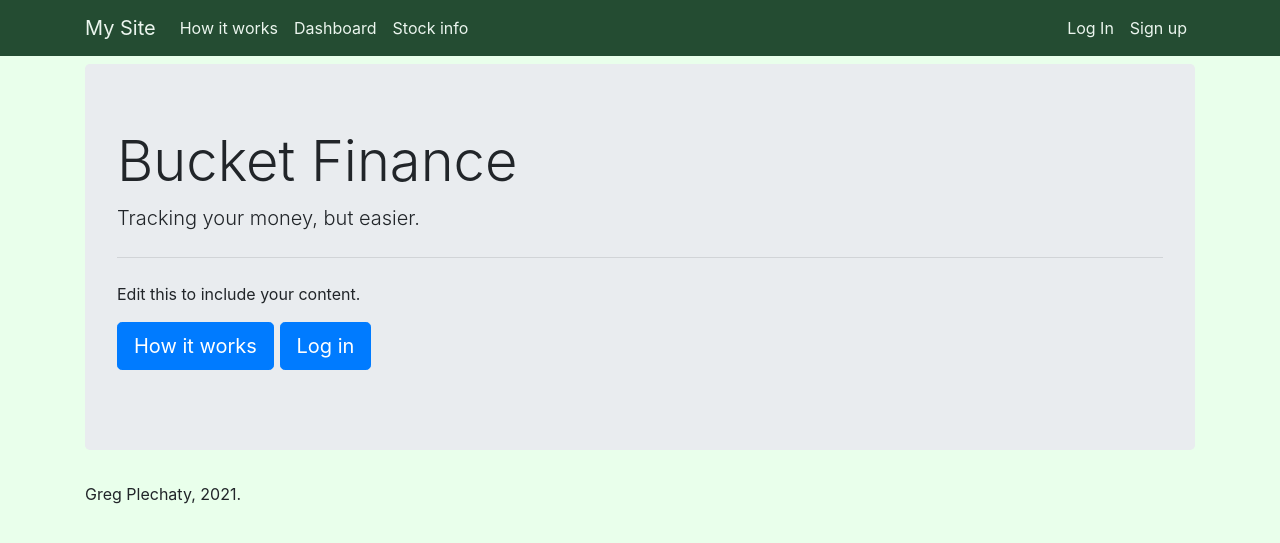
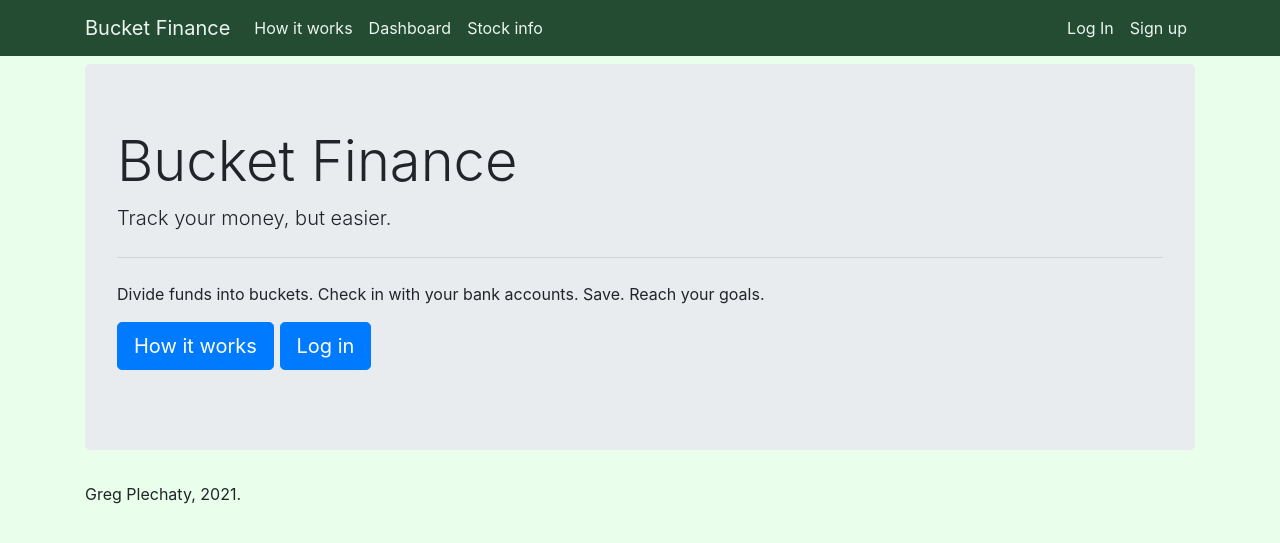
Before and after one commit to gregplechaty/bucketfinance, a Django app: template apps/core/templates/pages/home.html in a window 1280 px wide. Shown: the top 543 px of the page. Run offline with Django 3.2, Linux system fonts and the light colour scheme; the template is opened without the code that fills it, so the values that code supplies are empty; some libraries are stand-ins or nearby versions.

Commit message:
minor text changes

```diff
--- a/apps/core/templates/base.html
+++ b/apps/core/templates/base.html
@@ -7,7 +7,7 @@
     <meta http-equiv="x-ua-compatible" content="ie=edge">
     <title>
         {% block title %}
-            My Site
+            Bucket Finance
         {% endblock title %}
     </title>
     <meta name="viewport" content="width=device-width, initial-scale=1.0">
@@ -34,7 +34,7 @@
     <div class="container">
         <a class="navbar-brand" href="/">
             <!-- Add your logo here!  <img src="" /> -->
-            My Site
+            Bucket Finance
         </a>
 
         <button class="navbar-toggler navbar-toggler-right" type="button" data-toggle="collapse" data-target="#navbarSupportedContent" aria-controls="navbarSupportedContent" aria-expanded="false" aria-label="Toggle navigation">
--- a/apps/core/templates/pages/home.html
+++ b/apps/core/templates/pages/home.html
@@ -8,9 +8,9 @@
 {% block content %}
 <div class="jumbotron">
   <h1 class="display-4">Bucket Finance</h1>
-  <p class="lead">Tracking your money, but easier.</p>
+  <p class="lead">Track your money, but easier.</p>
   <hr class="my-4">
-  <p>Edit this to include your content.</p>
+  <p>Divide funds into buckets. Check in with your bank accounts. Save. Reach your goals.</p>
   <p class="lead">
     <a class="btn btn-primary btn-lg" href="{% url 'about' %}" role="button">How it works</a>
     <a class="btn btn-primary btn-lg" href="/dashboard" role="button">Log in</a>
```
